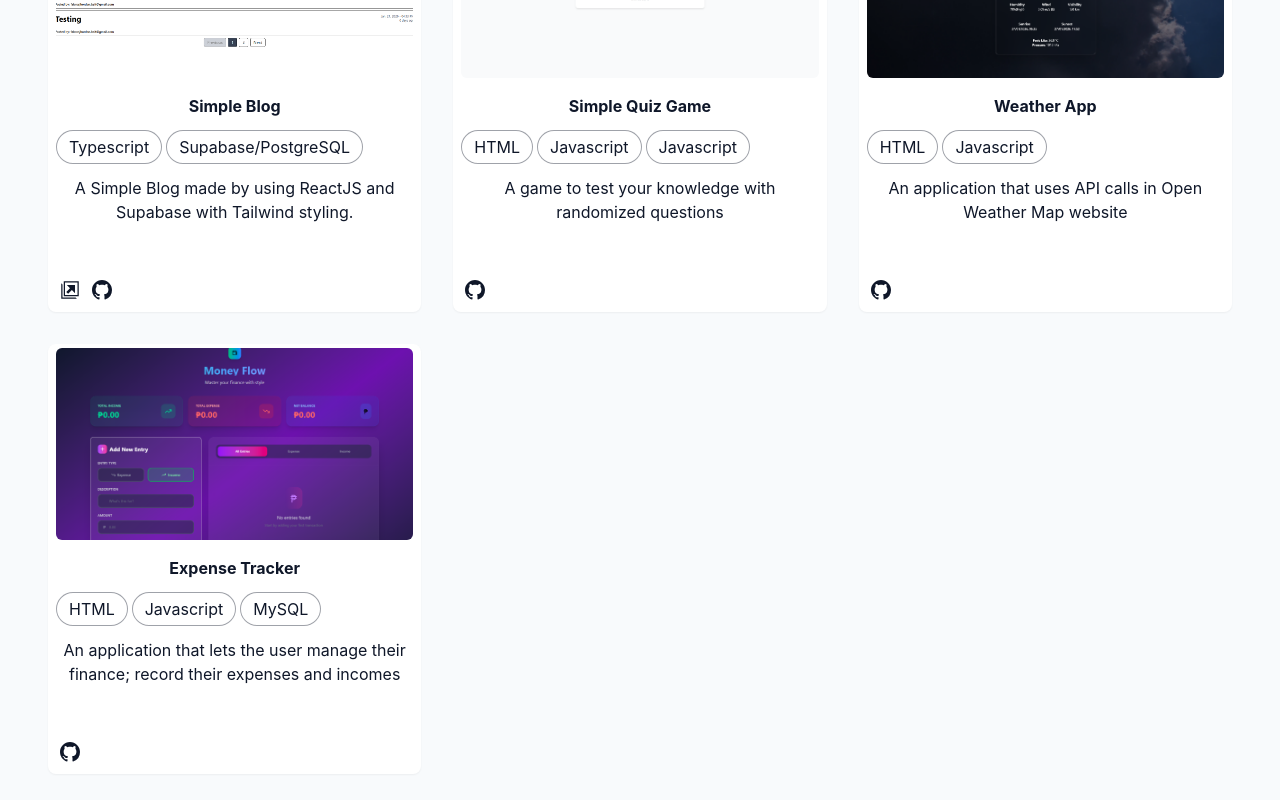
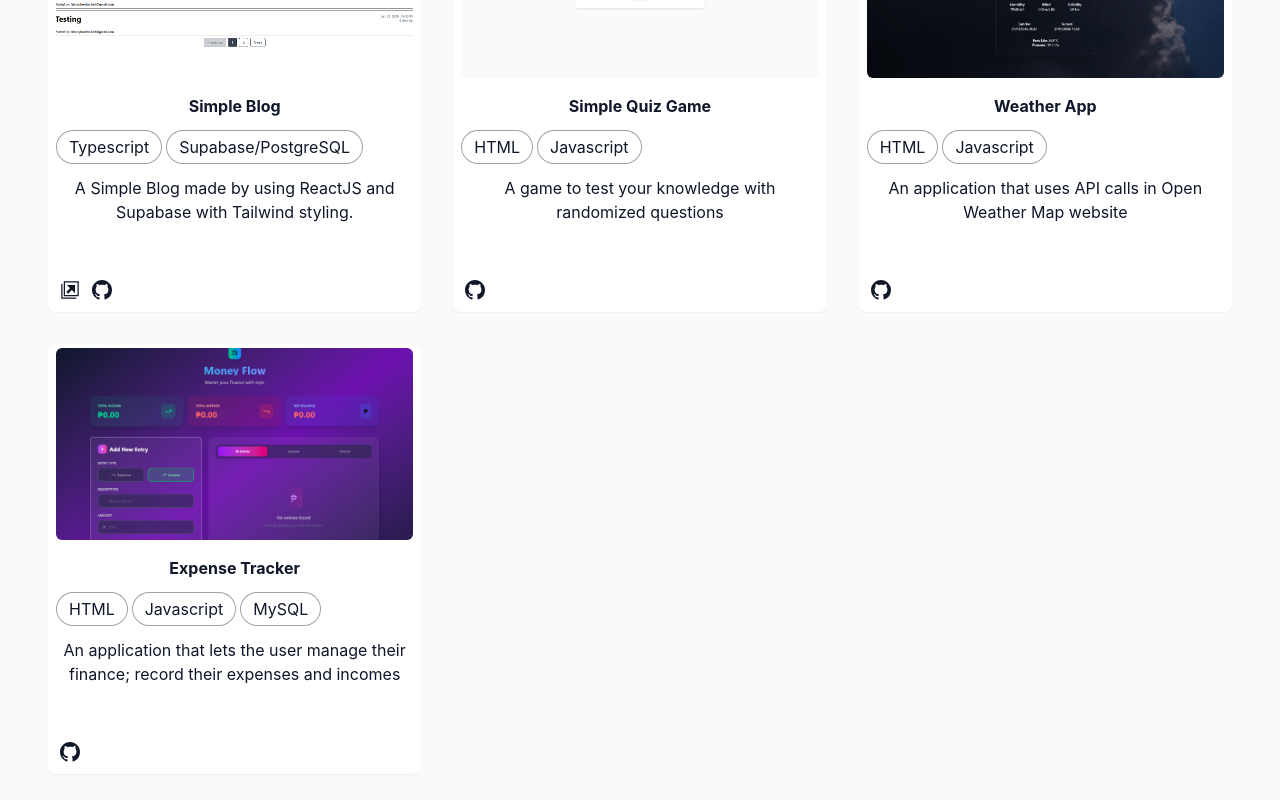
Before and after one commit to fabrosjhordan-cmd/Personal-Project-Portfolio, a React (Vite) app: page / in a window 1280 px wide. Shown: the part 2070-2870 px from the top of the page. Built offline with nearby package versions, Linux system fonts and the light colour scheme; a web font is replaced by a local one.

Commit message:
Fixed: repeated tag  in Project

```diff
--- a/src/components/Projects.tsx
+++ b/src/components/Projects.tsx
@@ -5,7 +5,7 @@ import { ImNewTab } from "react-icons/im"
 const projects =[
     {title: 'Simple Blog', image: '/simple_blog_pic.png', tags: ['Typescript', 'Supabase/PostgreSQL'], intro: 'A Simple Blog made by using ReactJS and Supabase with Tailwind styling.', vercel: 'https://simpleblog-puce.vercel.app/', github: 'https://github.com/fabrosjhordan-cmd/simple-blog-react-redux' },
 
-    {title: 'Simple Quiz Game', image: '/quiz_game_pic.png', tags: ['HTML', 'Javascript', 'Javascript'], intro: 'A game to test your knowledge with randomized questions ', vercel: '', github: 'https://github.com/fabrosjhordan-cmd/quiz-game'},
+    {title: 'Simple Quiz Game', image: '/quiz_game_pic.png', tags: ['HTML', 'Javascript'], intro: 'A game to test your knowledge with randomized questions ', vercel: '', github: 'https://github.com/fabrosjhordan-cmd/quiz-game'},
 
     {title: 'Weather App', image: '/weather_app.png', tags: ['HTML', 'Javascript'], intro: 'An application that uses API calls in Open Weather Map website', vercel: '', github: 'https://github.com/fabrosjhordan-cmd/weatherapp'},
 
```
